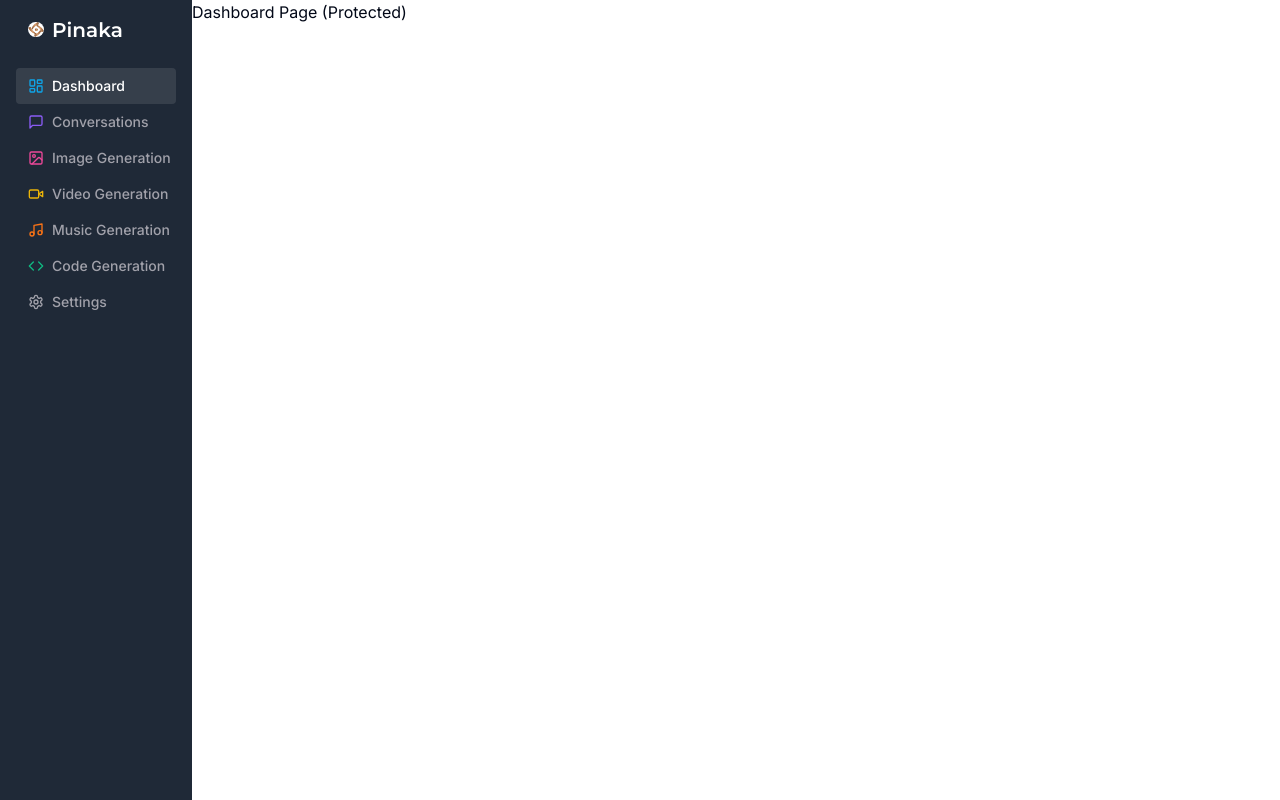
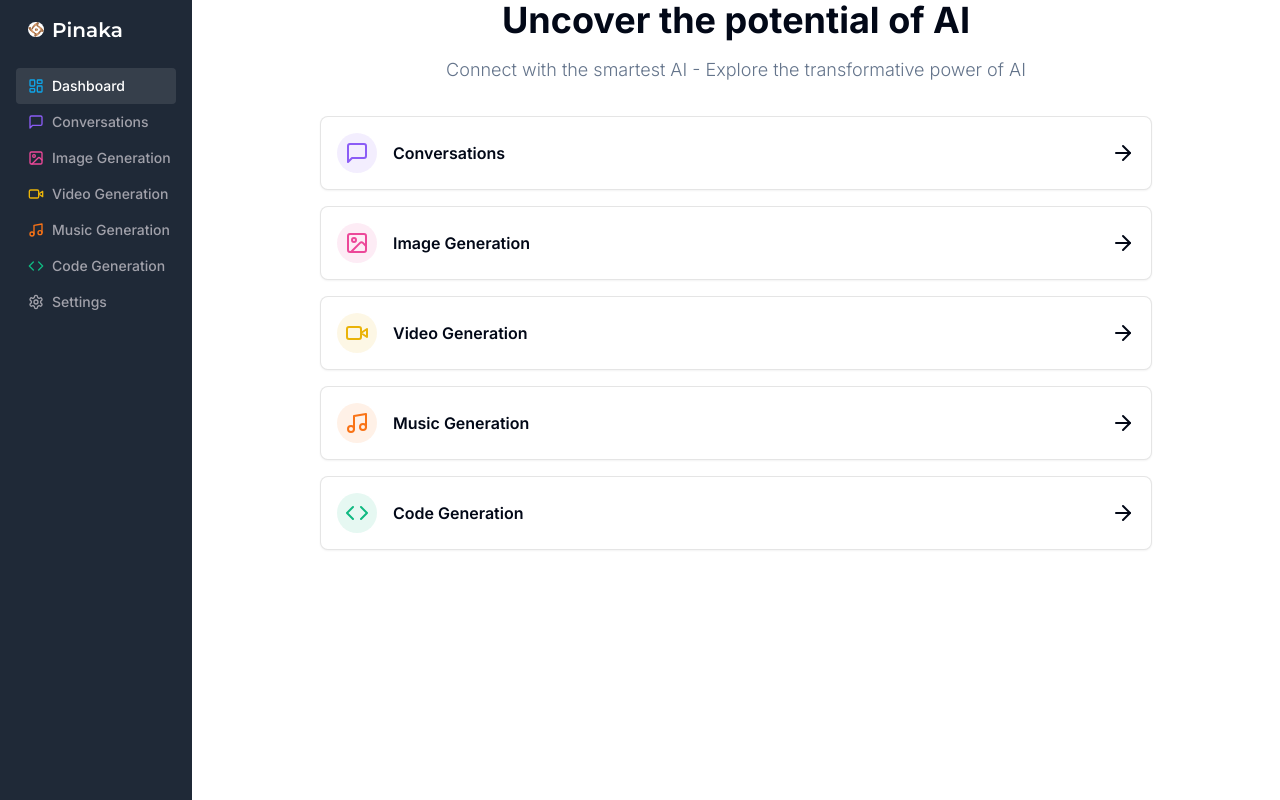
Before and after one commit to timewisesolutions/Pinaka, a Next.js app: page /dashboard in a window 1280 px wide. Built offline with nearby package versions, Linux system fonts and the light colour scheme.

Commit message:
Add card for the dashboard page - ai tools

```diff
--- a/app/(dashboard)/(route)/dashboard/page.tsx
+++ b/app/(dashboard)/(route)/dashboard/page.tsx
@@ -1,7 +1,85 @@
+'use client'
+
+import {
+  ArrowRight,
+  CodeIcon,
+  ImageIcon,
+  MessageSquare,
+  MusicIcon,
+  VideoIcon,
+} from 'lucide-react'
+import { useRouter } from 'next/navigation'
+
+import { Card } from '@/components/ui/card'
+import { cn } from '@/lib/utils'
+
+const aiTools = [
+  {
+    label: 'Conversations',
+    icon: MessageSquare,
+    href: '/conversations',
+    color: 'text-violet-500',
+    bgColor: 'bg-violet-500/10',
+  },
+  {
+    label: 'Image Generation',
+    icon: ImageIcon,
+    href: '/image',
+    color: 'text-pink-500',
+    bgColor: 'bg-pink-500/10',
+  },
+  {
+    label: 'Video Generation',
+    icon: VideoIcon,
+    href: '/video',
+    color: 'text-yellow-500',
+    bgColor: 'bg-yellow-500/10',
+  },
+  {
+    label: 'Music Generation',
+    icon: MusicIcon,
+    href: '/music',
+    color: 'text-orange-500',
+    bgColor: 'bg-orange-500/10',
+  },
+  {
+    label: 'Code Generation',
+    icon: CodeIcon,
+    href: '/code',
+    color: 'text-emerald-500',
+    bgColor: 'bg-emerald-500/10',
+  },
+]
+
 const Dashboard = () => {
+  const router = useRouter()
   return (
     <div>
-      <p>Dashboard Page (Protected)</p>
+      <div className="space-y-4">
+        <h2 className="text-2xl md:text-4xl font-bold text-center">
+          Uncover the potential of AI
+        </h2>
+        <p className="text-muted-foreground font-light text-sm md:text-lg text-center">
+          Connect with the smartest AI - Explore the transformative power of AI
+        </p>
+      </div>
+      <div className="px-4 md:px-20 lg:px-32 space-y-4 mt-8">
+        {aiTools.map((tool) => (
+          <Card
+            onClick={() => router.push(tool.href)}
+            key={tool.label}
+            className="p-4 border-black/10 flex items-center justify-between  hover:shadow-md cursor pointer transition"
+          >
+            <div className="flex items-center space-x-4">
+              <div className={cn('rounded-full p-2', tool.bgColor)}>
+                <tool.icon className={cn('w-6 h-6', tool.color)} />
+              </div>
+              <div className="font-semibold">{tool.label}</div>
+            </div>
+            <ArrowRight />
+          </Card>
+        ))}
+      </div>
     </div>
   )
 }
--- /dev/null
+++ b/components/ui/card.tsx
@@ -0,0 +1,79 @@
+import * as React from "react"
+
+import { cn } from "@/lib/utils"
+
+const Card = React.forwardRef<
+  HTMLDivElement,
+  React.HTMLAttributes<HTMLDivElement>
+>(({ className, ...props }, ref) => (
+  <div
+    ref={ref}
+    className={cn(
+      "rounded-lg border bg-card text-card-foreground shadow-sm",
+      className
+    )}
+    {...props}
+  />
+))
+Card.displayName = "Card"
+
+const CardHeader = React.forwardRef<
+  HTMLDivElement,
+  React.HTMLAttributes<HTMLDivElement>
+>(({ className, ...props }, ref) => (
+  <div
+    ref={ref}
+    className={cn("flex flex-col space-y-1.5 p-6", className)}
+    {...props}
+  />
+))
+CardHeader.displayName = "CardHeader"
+
+const CardTitle = React.forwardRef<
+  HTMLParagraphElement,
+  React.HTMLAttributes<HTMLHeadingElement>
+>(({ className, ...props }, ref) => (
+  <h3
+    ref={ref}
+    className={cn(
+      "text-2xl font-semibold leading-none tracking-tight",
+      className
+    )}
+    {...props}
+  />
+))
+CardTitle.displayName = "CardTitle"
+
+const CardDescription = React.forwardRef<
+  HTMLParagraphElement,
+  React.HTMLAttributes<HTMLParagraphElement>
+>(({ className, ...props }, ref) => (
+  <p
+    ref={ref}
+    className={cn("text-sm text-muted-foreground", className)}
+    {...props}
+  />
+))
+CardDescription.displayName = "CardDescription"
+
+const CardContent = React.forwardRef<
+  HTMLDivElement,
+  React.HTMLAttributes<HTMLDivElement>
+>(({ className, ...props }, ref) => (
+  <div ref={ref} className={cn("p-6 pt-0", className)} {...props} />
+))
+CardContent.displayName = "CardContent"
+
+const CardFooter = React.forwardRef<
+  HTMLDivElement,
+  React.HTMLAttributes<HTMLDivElement>
+>(({ className, ...props }, ref) => (
+  <div
+    ref={ref}
+    className={cn("flex items-center p-6 pt-0", className)}
+    {...props}
+  />
+))
+CardFooter.displayName = "CardFooter"
+
+export { Card, CardHeader, CardFooter, CardTitle, CardDescription, CardContent }
```
